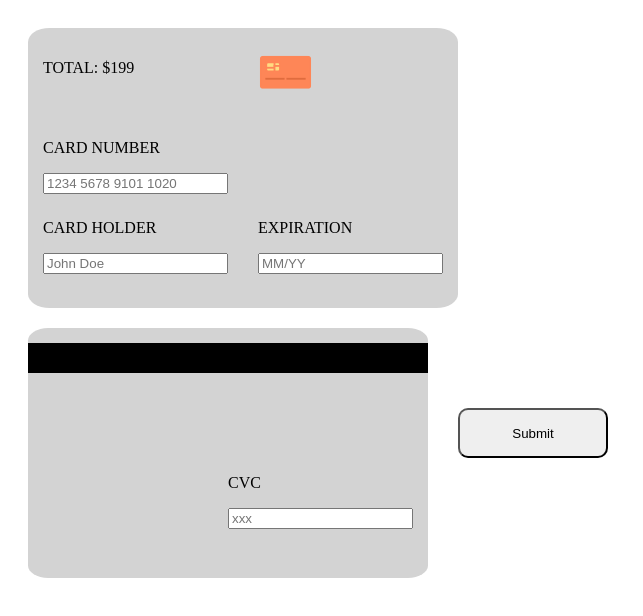
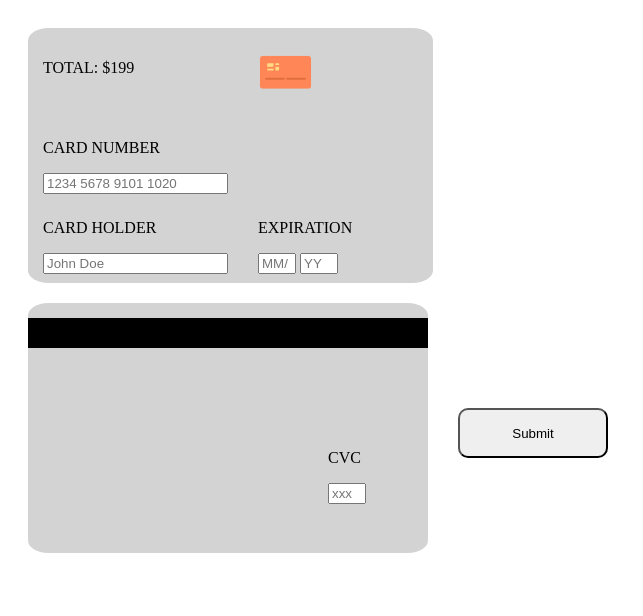
Before and after one commit to brookelin33/WDD131, a plain HTML site: page creditcard/index.html in a window 1280 px wide. Shown: the whole page, without its empty margins (0-643 px from the left). Drawn offline with Linux system fonts and the light colour scheme.

Commit message:
css linked

```diff
--- a/creditcard/creditcard.css
+++ b/creditcard/creditcard.css
@@ -7,8 +7,8 @@
 .front {
     grid-column: 1/3;
     grid-row: 1/3;
-    width: 400px;
-    height: 250px;
+    width: 375px;
+    height: 225px;
     z-index: 1;
     background-color: lightgray;
     border-radius: 5%;
@@ -18,7 +18,6 @@
     margin: 20px;
     padding: 15px;
     gap: 15px;
-
 }
 
 .card-number {
@@ -26,8 +25,16 @@
 }
 
 .card-cvc {
-    grid-column: 2/3;
+    grid-column: 3/4;
     grid-row: 3/4;
+}
+
+.card-cvc input {
+    width: 30px;
+}
+
+.card-expiration input {
+    width: 30px;
 }
 
 .stripe {
@@ -48,6 +55,7 @@
     z-index: -1;
     width: 400px;
     height: 250px;
+    max-width: 400px;
     background-color: lightgray;
     border-radius: 5%;
     display: grid;
--- a/creditcard/index.html
+++ b/creditcard/index.html
@@ -22,22 +22,23 @@
             </div>
             <div class="card-number">
                 <p>CARD NUMBER</p>
-                <input type="text" id="card-number" placeholder="1234 5678 9101 1020" maxlength="16">
+                <input type="text" id="card-number" placeholder="1234 5678 9101 1020" maxlength="16" required>
             </div>
             <div class="card-holder">
                 <p>CARD HOLDER</p>
-                <input type="text" id="card-holder" placeholder="John Doe">
+                <input type="text" id="card-holder" placeholder="John Doe" required>
             </div>
             <div class="card-expiration">
                 <p>EXPIRATION</p>
-                <input type="text" id="card-expiration" placeholder="MM/YY" maxlength="5">
+                <input type="text" id="card-expiration-month" placeholder="MM/" maxlength="3" required>
+                <input type="text" id="card-expiration-year" placeholder="YY" maxlength="2" required>
             </div>
         </div>
         <div class="back">
             <div class="stripe"></div>
             <div class="card-cvc">
                 <p>CVC</p>
-                <input type="text" id="card-cvc" placeholder="xxx" maxlength="3">
+                <input type="text" id="card-cvc" placeholder="xxx" maxlength="3" required>
             </div>
         </div>
     </div>
```
Also changed, not shown: final/site-plan.html (+1 -1 lines).
